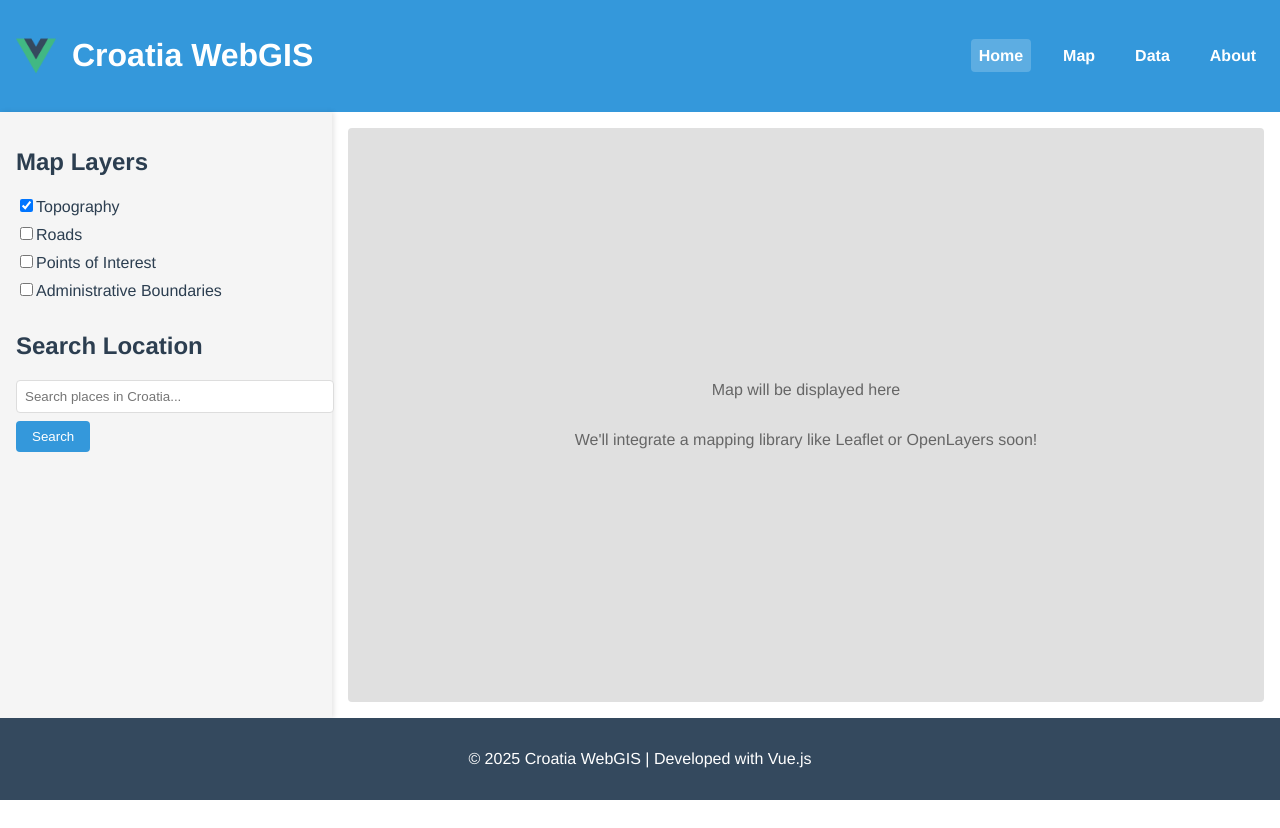
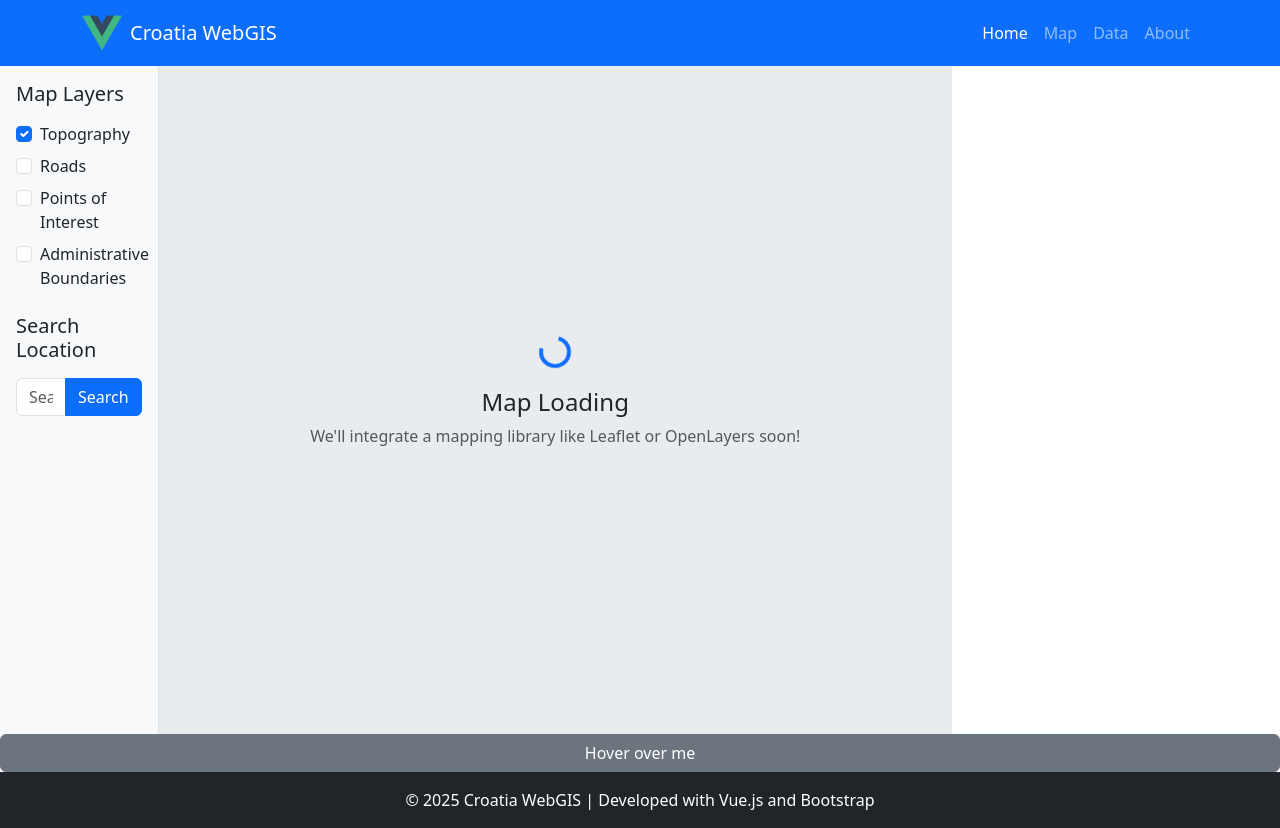
Before and after one commit to hyperzhp/webgis-Croatia, a Vue app: page / in a window 1280 px wide. Before the commit the page ends 800 px from the top, so only its background shows below. Built offline with nearby package versions, Linux system fonts and the light colour scheme.

Commit message:
test on bootstrap

```diff
--- a/package.json
+++ b/package.json
@@ -8,8 +8,10 @@
     "lint": "vue-cli-service lint"
   },
   "dependencies": {
+    "@popperjs/core": "^2.11.8",
     "@turf/turf": "^7.2.0",
     "axios": "^1.9.0",
+    "bootstrap": "^5.3.6",
     "core-js": "^3.8.3",
     "leaflet": "^1.9.4",
     "vue": "^3.2.13"
--- a/src/App.vue
+++ b/src/App.vue
@@ -1,82 +1,118 @@
 <template>
   <div class="webgis-container">
-    <header class="header">
-      <div class="logo-container">
-        <img alt="Croatia WebGIS logo" src="./assets/logo.png">
-        <h1>Croatia WebGIS</h1>
+    <nav class="navbar navbar-expand-lg navbar-dark bg-primary">
+      <div class="container">
+        <a class="navbar-brand d-flex align-items-center" href="#">
+          <img src="./assets/logo.png" alt="Croatia WebGIS" height="40" class="me-2">
+          <span>Croatia WebGIS</span>
+        </a>
+        <button class="navbar-toggler" type="button" data-bs-toggle="collapse" data-bs-target="#navbarNav">
+          <span class="navbar-toggler-icon"></span>
+        </button>
+        <div class="collapse navbar-collapse" id="navbarNav">
+          <ul class="navbar-nav ms-auto">
+            <li class="nav-item">
+              <a class="nav-link active" href="#">Home</a>
+            </li>
+            <li class="nav-item">
+              <a class="nav-link" href="#">Map</a>
+            </li>
+            <li class="nav-item">
+              <a class="nav-link" href="#">Data</a>
+            </li>
+            <li class="nav-item">
+              <a class="nav-link" href="#">About</a>
+            </li>
+          </ul>
         </div>
-      <nav class="main-nav">
-        <ul>
-          <li><a href="#" class="active">Home</a></li>
-          <li><a href="#">Map</a></li>
-          <li><a href="#">Data</a></li>
-          <li><a href="#">About</a></li>
-        </ul>
+      </div>
     </nav>
-    </header>
 
-    <main class="main-content">
-      <div class="sidebar">
-        <h2>Map Layers</h2>
-        <div class="layer-control">
-          <div class="layer-item">
-            <input type="checkbox" id="layer1" checked>
-            <label for="layer1">Topography</label>
+    <div class="container-fluid p-0 main-content">
+      <div class="row g-0">
+        <!-- Sidebar -->
+        <div class="col-md-3 col-lg-2 sidebar">
+          <div class="p-3">
+            <h5 class="mb-3">Map Layers</h5>
+            <div class="mb-4">
+              <div class="form-check mb-2">
+                <input class="form-check-input" type="checkbox" id="layer1" checked>
+                <label class="form-check-label" for="layer1">Topography</label>
               </div>
-          <div class="layer-item">
-            <input type="checkbox" id="layer2">
-            <label for="layer2">Roads</label>
+              <div class="form-check mb-2">
+                <input class="form-check-input" type="checkbox" id="layer2">
+                <label class="form-check-label" for="layer2">Roads</label>
               </div>
-          <div class="layer-item">
-            <input type="checkbox" id="layer3">
-            <label for="layer3">Points of Interest</label>
+              <div class="form-check mb-2">
+                <input class="form-check-input" type="checkbox" id="layer3">
+                <label class="form-check-label" for="layer3">Points of Interest</label>
               </div>
-          <div class="layer-item">
-            <input type="checkbox" id="layer4">
-            <label for="layer4">Administrative Boundaries</label>
+              <div class="form-check mb-2">
+                <input class="form-check-input" type="checkbox" id="layer4">
+                <label class="form-check-label" for="layer4">Administrative Boundaries</label>
               </div>
             </div>
 
-        <div class="search-container">
-          <h2>Search Location</h2>
-          <input type="text" placeholder="Search places in Croatia...">
-          <button>Search</button>
+            <h5 class="mb-3">Search Location</h5>
+            <div class="input-group mb-3">
+              <input type="text" class="form-control" placeholder="Search places in Croatia...">
+              <button class="btn btn-primary" type="button">Search</button>
+            </div>
           </div>
         </div>
 
-      <div class="map-container">
+        <!-- Map container -->
+        <div class="col-md-9 col-lg-10 map-container">
           <div class="map-placeholder">
-          <p>Map will be displayed here</p>
-          <p>We'll integrate a mapping library like Leaflet or OpenLayers soon!</p>
+            <div class="text-center p-5">
+              <div class="spinner-border text-primary mb-3" role="status">
+                <span class="visually-hidden">Loading...</span>
+              </div>
+              <h4>Map Loading</h4>
+              <p class="text-muted">We'll integrate a mapping library like Leaflet or OpenLayers soon!</p>
             </div>
           </div>
-    </main>
+        </div>
+      </div>
+    </div>
 
-    <footer class="footer">
-      <p>&copy; 2025 Croatia WebGIS | Developed with Vue.js</p>
+    <button type="button" class="btn btn-secondary" data-bs-toggle="tooltip" data-bs-placement="top"
+      title="This is a Bootstrap tooltip">
+      Hover over me
+    </button>
+
+    <footer class="bg-dark text-white py-3 text-center">
+      <div class="container">
+        <p class="mb-0">&copy; 2025 Croatia WebGIS | Developed with Vue.js and Bootstrap</p>
+      </div>
     </footer>
   </div>
 </template>
 
-<script>
-export default {
-  name: 'App',
-}
+<script setup>
+import { onMounted } from 'vue'
+
+onMounted(async () => {
+  const bootstrap = await import('bootstrap/dist/js/bootstrap.bundle.min.js')
+
+  // Initialize tooltips
+  const tooltipTriggerList = document.querySelectorAll('[data-bs-toggle="tooltip"]')
+  Array.from(tooltipTriggerList).forEach(tooltipTriggerEl => {
+    new bootstrap.Tooltip(tooltipTriggerEl)
+  })
+
+  // Initialize popovers
+  const popoverTriggerList = document.querySelectorAll('[data-bs-toggle="popover"]')
+  Array.from(popoverTriggerList).forEach(popoverTriggerEl => {
+    new bootstrap.Popover(popoverTriggerEl)
+  })
+})
 </script>
 
 <style>
-#app {
-  font-family: Avenir, Helvetica, Arial, sans-serif;
-  -webkit-font-smoothing: antialiased;
-  -moz-osx-font-smoothing: grayscale;
-  color: #2c3e50;
+body {
+  min-height: 100vh;
   margin: 0;
-  padding: 0;
-}
-
-body {
-  margin: 0;
-  padding: 0;
 }
 
 .webgis-container {
@@ -85,110 +121,45 @@ body {
   min-height: 100vh;
 }
 
-.header {
-  background-color: #3498db;
-  color: white;
-  padding: 1rem;
+.main-content {
+  flex: 1 0 auto;
   display: flex;
-  justify-content: space-between;
+}
+
+.sidebar {
+  background-color: #f8f9fa;
+  border-right: 1px solid #dee2e6;
+  z-index: 1000;
+}
+
+.map-container {
+  height: calc(100vh - 132px);
+  /* Adjust based on your header and footer height */
+  padding: 0;
+}
+
+.map-placeholder {
+  background-color: #e9ecef;
+  height: 100%;
+  display: flex;
+  justify-content: center;
   align-items: center;
 }
 
-.logo-container {
-  display: flex;
-  align-items: center;
+@media (max-width: 768px) {
+  .sidebar {
+    position: absolute;
+    height: 100%;
+    transform: translateX(-100%);
+    transition: transform 0.3s;
   }
 
-.logo-container img {
-  height: 40px;
-  margin-right: 1rem;
-}
-
-.main-nav ul {
-  display: flex;
-  list-style: none;
-  padding: 0;
-  margin: 0;
-}
-
-.main-nav li {
-  margin-left: 1.5rem;
-}
-
-.main-nav a {
-  color: white;
-  text-decoration: none;
-  font-weight: bold;
-  padding: 0.5rem;
-}
-
-.main-nav a.active,
-.main-nav a:hover {
-  background-color: rgba(255, 255, 255, 0.2);
-  border-radius: 4px;
-}
-
-.main-content {
-  display: flex;
-  flex: 1;
-}
-
-.sidebar {
-  width: 300px;
-  background-color: #f5f5f5;
-  padding: 1rem;
-  box-shadow: 2px 0 5px rgba(0, 0, 0, 0.1);
-}
-
-.layer-control {
-  margin-bottom: 2rem;
-}
-
-.layer-item {
-  margin-bottom: 0.5rem;
-}
-
-.search-container input {
-  width: 100%;
-  padding: 0.5rem;
-  margin-bottom: 0.5rem;
-  border: 1px solid #ddd;
-  border-radius: 4px;
-}
-
-.search-container button {
-  padding: 0.5rem 1rem;
-  background-color: #3498db;
-  color: white;
-  border: none;
-  border-radius: 4px;
-  cursor: pointer;
-}
-
-.search-container button:hover {
-  background-color: #2980b9;
+  .sidebar.show {
+    transform: translateX(0);
   }
 
   .map-container {
-  flex: 1;
-  padding: 1rem;
+    width: 100%;
   }
-
-.map-placeholder {
-  background-color: #e0e0e0;
-  height: 100%;
-  display: flex;
-  flex-direction: column;
-  justify-content: center;
-  align-items: center;
-  border-radius: 4px;
-  color: #666;
-}
-
-.footer {
-  background-color: #34495e;
-  color: white;
-  text-align: center;
-  padding: 1rem;
 }
 </style>
--- a/src/main.js
+++ b/src/main.js
@@ -1,4 +1,6 @@
 import { createApp } from 'vue'
 import App from './App.vue'
+import 'bootstrap/dist/css/bootstrap.min.css'
+import 'bootstrap/dist/js/bootstrap.bundle.min.js'
 
 createApp(App).mount('#app')
```
Also changed, not shown: src/services/geo-service.js (added), 1 other file (tests, documents, lock files or other folders). Lines whose indentation alone changed are shown as unchanged.
